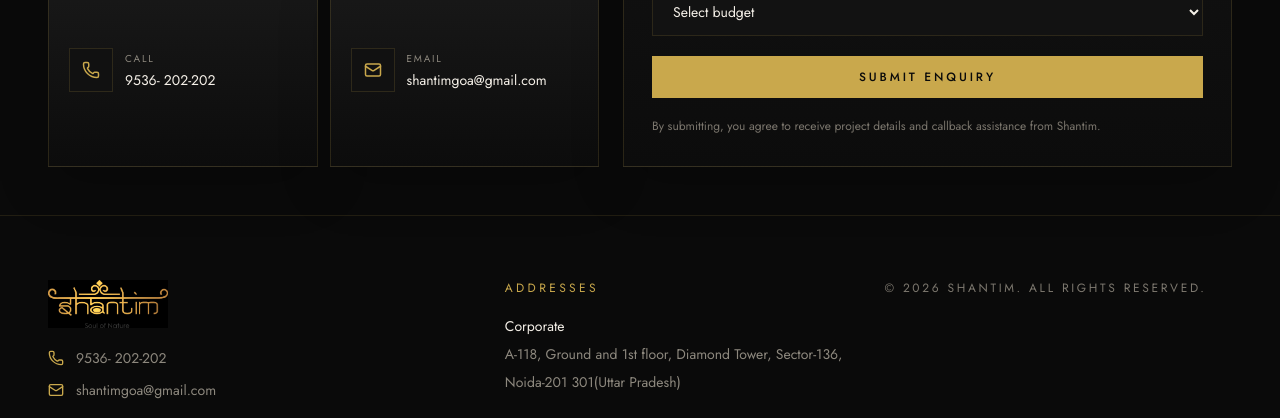
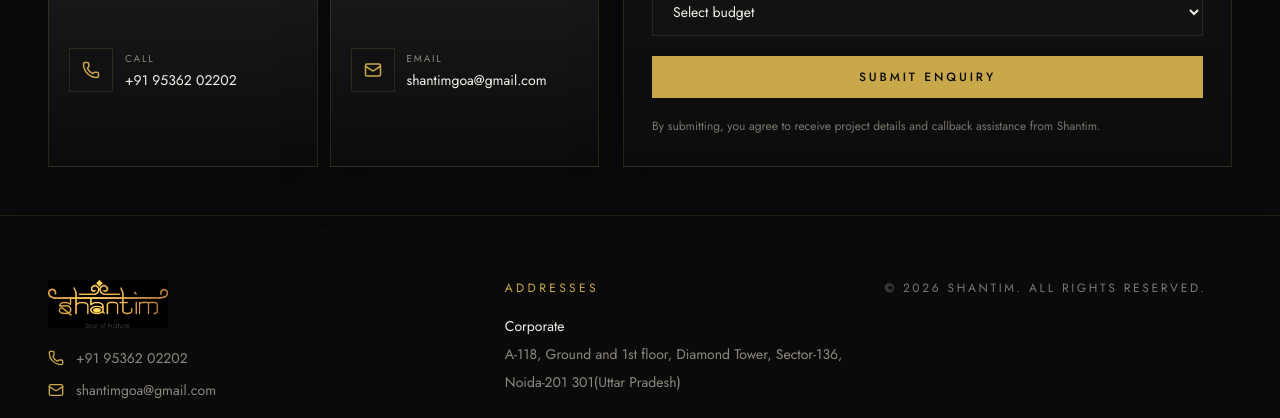
Before and after one commit to Darshan00555/SHANTIM, a React (Vite) app: page / in a window 1280 px wide. Shown: the part 8651-9069 px from the top of the page. Built offline with nearby package versions, Linux system fonts and the light colour scheme.

Commit message:
feat: create Home page component with landing sections and lead generation form

```diff
--- a/src/pages/Home.jsx
+++ b/src/pages/Home.jsx
@@ -1004,7 +1004,7 @@ const Home = () => {
                   </span>
                   <div>
                     <p className="text-[10px] tracking-[0.18em] text-[#8D887E] uppercase">Call</p>
-                    <p className="mt-1 text-sm text-[#F5F0E8]">9536- 202-202</p>
+                    <p className="mt-1 text-sm text-[#F5F0E8]">+91 95362 02202</p>
                   </div>
                 </a>
 
@@ -1050,7 +1050,7 @@ const Home = () => {
                 className="flex items-center gap-3 transition hover:text-[#F5F0E8]"
               >
                 <Phone size={16} className="text-[#C9A84C]" />
-                9536- 202-202
+                +91 95362 02202
               </a>
               <a
                 href="mailto:shantimgoa@gmail.com"
```
